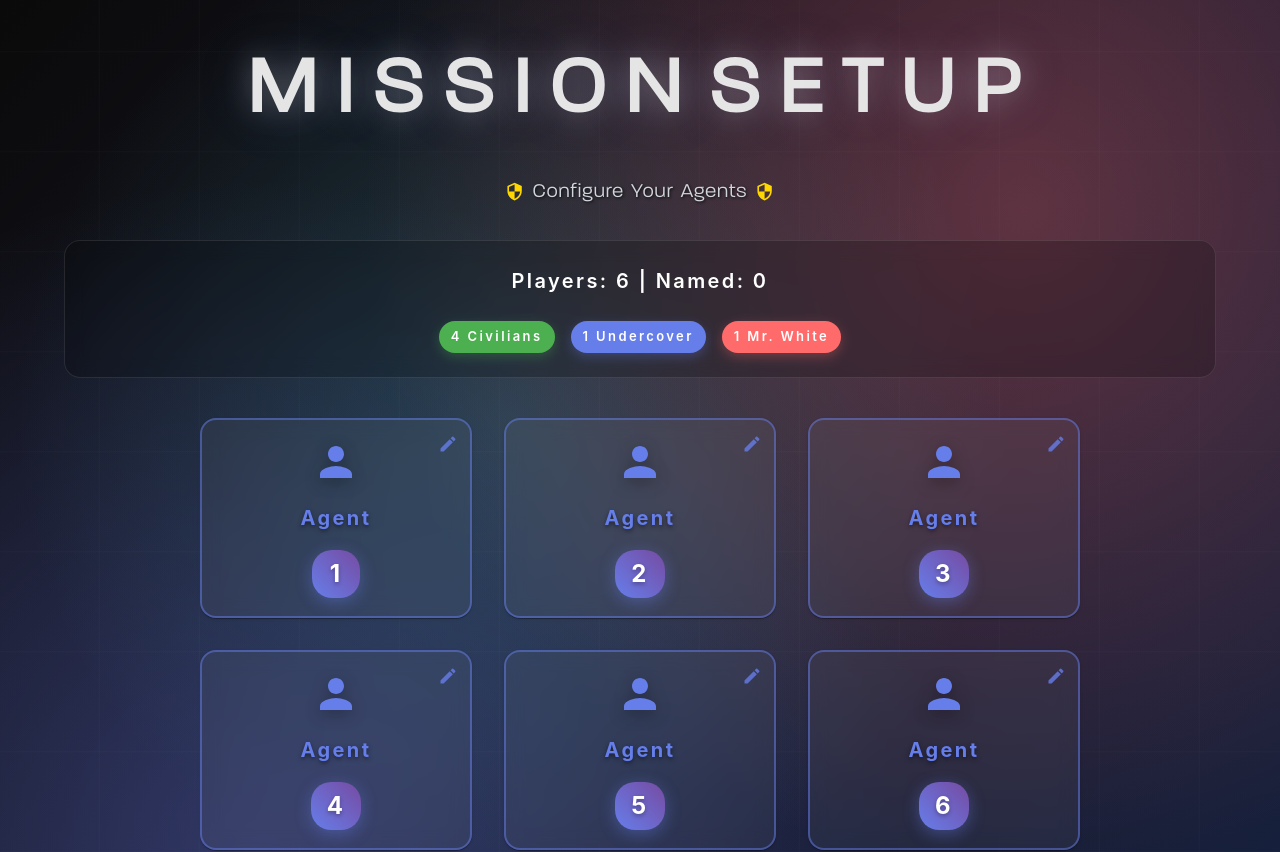
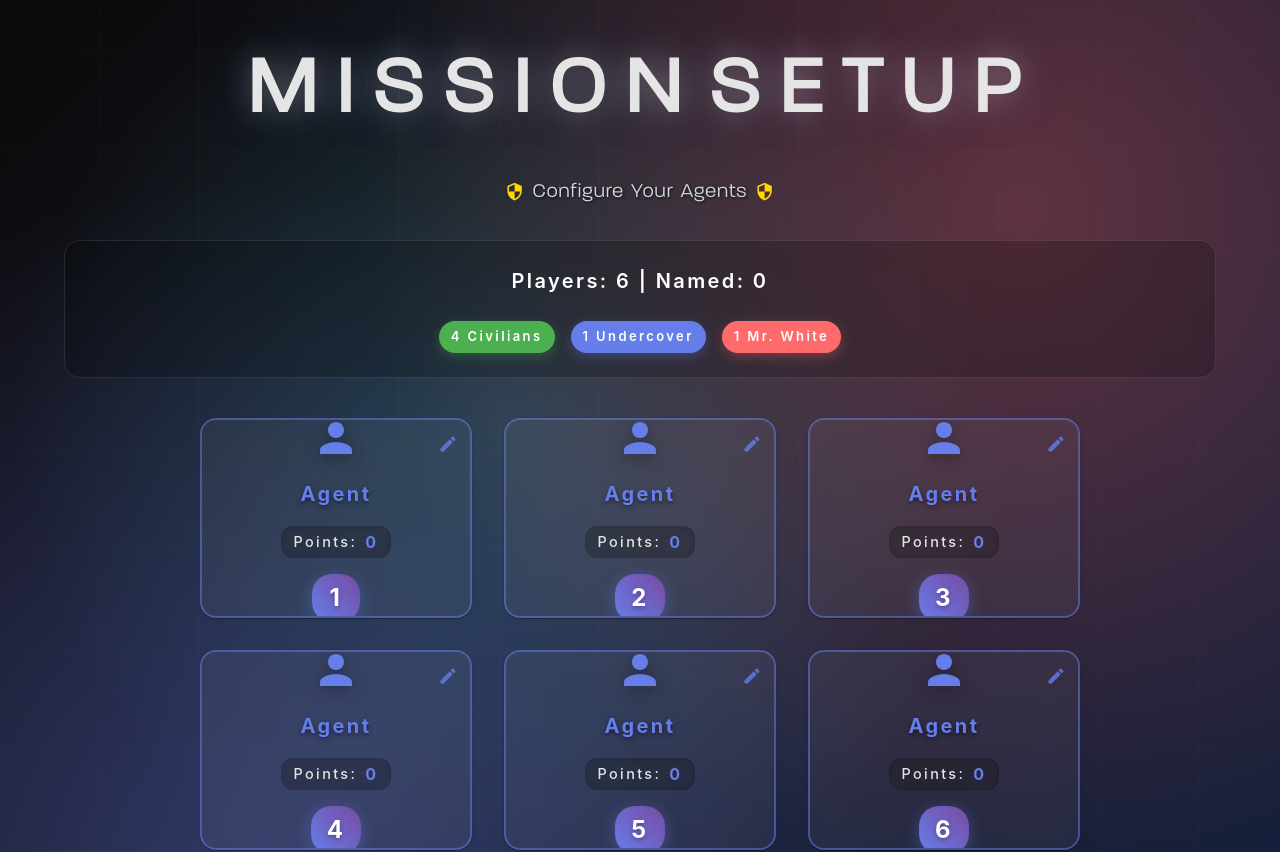
Before and after one commit to coutaditya/undercover-game, a React (Vite) app: page /game in a window 1280 px wide. Shown: the top 852 px of the page. Built offline with nearby package versions, Linux system fonts and the light colour scheme.

Commit message:
add points display on card and eliminated cards UI changes

```diff
--- a/src/components/Card.tsx
+++ b/src/components/Card.tsx
@@ -1,23 +1,25 @@
-"use client"
-
 import { Card, CardContent, Typography, Box, Chip } from "@mui/material"
-import { Person, Edit, Visibility } from "@mui/icons-material"
+import { Person, Edit, Visibility, Close } from "@mui/icons-material"
 import { useState } from "react"
 
 interface GameCardProps {
   playerNumber: number
   playerName?: string
   orderedPlayerNumber?: number
+  points: number
+  isEliminated: boolean
   onClick: (playerNumber: number) => void
   gameStarted: boolean
   isFirst?: boolean
 }
 
-export default function GameCard({ playerNumber, playerName, orderedPlayerNumber, onClick, gameStarted = false, isFirst = false }: GameCardProps) {
+export default function GameCard({ playerNumber, playerName, orderedPlayerNumber, points, isEliminated, onClick, gameStarted = false, isFirst = false }: GameCardProps) {
   const [isHovered, setIsHovered] = useState(false)
 
   const handleClick = () => {
-    onClick(playerNumber)
+    if (!isEliminated) {
+        onClick(playerNumber)
+    }
   }
 
   const getCardColors = (hover: boolean = false) => {
@@ -54,10 +56,23 @@ export default function GameCard({ playerNumber, playerName, orderedPlayerNumber
       shadowColor: "rgba(76, 175, 80, 0.4)",
     }
 
+    const greyTheme = {
+        background: "rgba(255,255,255,0.1)",
+        border: "2px solid rgba(255, 255, 255, 0.3)",
+        hoverBorder: "2px solid rgba(255, 255, 255, 0.5)",
+        hoverShadow: "0 12px 32px rgba(255, 255, 255, 0.2)",
+        iconColor: "#888",
+        textColor: "#888",
+        gradientBg: "linear-gradient(45deg, #888, #aaa)",
+        shadowColor: "rgba(136, 136, 136, 0.4)",
+    }
+
     if (hover && gameStarted) {
       return redTheme
     } else if (playerName && !gameStarted) {
       return greenTheme
+    } else if (isEliminated) {
+        return greyTheme
     } else {
       return baseTheme
     }
@@ -80,7 +95,7 @@ export default function GameCard({ playerNumber, playerName, orderedPlayerNumber
         border: colors.border,
         borderRadius: "16px",
         transition: "all 0.3s ease-in-out",
-        cursor: "pointer",
+        cursor: isEliminated ? "not-allowed" : "pointer",
         position: "relative",
         "&:hover": {
           transform: "translateY(-8px)",
@@ -202,6 +217,42 @@ export default function GameCard({ playerNumber, playerName, orderedPlayerNumber
           </Typography>
         )}
 
+        {/* Points Display */}
+        <Box
+          sx={{
+            display: "flex",
+            alignItems: "center",
+            gap: 1,
+            background: "rgba(0,0,0,0.3)",
+            padding: "4px 12px",
+            borderRadius: "12px",
+            backdropFilter: "blur(5px)",
+          }}
+        >
+          <Typography
+            variant="body2"
+            sx={{
+              color: isEliminated ? "#888" : "#e5e5e5",
+              fontFamily: "'Inter', sans-serif",
+              fontWeight: 500,
+              fontSize: "0.9rem",
+            }}
+          >
+            Points:
+          </Typography>
+          <Typography
+            variant="body1"
+            sx={{
+              color: isEliminated ? "#888" : playerName ? "#4caf50" : "#667eea",
+              fontFamily: "'Inter', sans-serif",
+              fontWeight: "bold",
+              fontSize: "1rem",
+            }}
+          >
+            {points}
+          </Typography>
+        </Box>
+
         {/* Player Number */}
         <Typography
           variant="h5"
--- a/src/pages/Gamepage.tsx
+++ b/src/pages/Gamepage.tsx
@@ -1,5 +1,3 @@
-"use client"
-
 import { useState, useEffect } from "react"
 import { useNavigate } from "react-router-dom"
 
@@ -25,9 +23,12 @@ interface GamePageProps {
 
 interface PlayerData {
     playerNumber: number
+    playerName: string
     role: PlayerRole
     word: string
+    points: number
     isFirst?: boolean
+    isEliminated: boolean
 }
 
 const darkTheme = createTheme({
@@ -55,26 +56,28 @@ const darkTheme = createTheme({
 export function Gamepage({ totalPlayers, numberOfUndercover, numberOfMrWhite }: GamePageProps) {
   const numberOfCivilians = totalPlayers - (numberOfUndercover + numberOfMrWhite)
   const navigate = useNavigate()
-  const [playerNames, setPlayerNames] = useState<Map<number, string>>(new Map())
+  const [updatedPlayerNamesCount, setUpdatedPlayerNamesCount] = useState(0)
   const [playerRoles, setPlayerRoles] = useState<Map<number, PlayerData>>(new Map())
-  const [_, setSelectedWordPair] = useState<WordPair | null>(null)
   const [modalOpen, setModalOpen] = useState(false)
   const [selectedPlayer, setSelectedPlayer] = useState<number | null>(null)
   const [gameStarted, setGameStarted] = useState(false)
   const [orderedPlayerNumbers, setOrderedPlayerNumbers] = useState<number[]>([])
 
 
-  // Scroll to top when component mounts and initialize game
+  // Initialize game on mount (includes points reset)
   useEffect(() => {
-    initializeGame()
+    initializeGameWithPoints()
     window.scrollTo(0, 0)
-  }, [])
+  }, []) // Only run on mount
 
-  const initializeGame = () => {
+  const initializeGameWithPoints = () => {
+    assignRolesAndWords()
+  }
+
+  const assignRolesAndWords = () => {
     // Select a random word pair
     const randomIndex = Math.floor(Math.random() * WORD_PAIRS.length)
     const wordPair = WORD_PAIRS[randomIndex] || null
-    setSelectedWordPair(wordPair)
 
     // Create array of roles
     const roles: PlayerRole[] = []
@@ -123,6 +126,9 @@ export function Gamepage({ totalPlayers, numberOfUndercover, numberOfMrWhite }:
         playerNumber,
         role: role || CIVILIAN_ROLE,
         word,
+        playerName: playerRoles.get(playerNumber)?.playerName || "",
+        points: playerRoles.get(playerNumber)?.points ?? 0,
+        isEliminated: false,
       })
     }
 
@@ -130,6 +136,12 @@ export function Gamepage({ totalPlayers, numberOfUndercover, numberOfMrWhite }:
   }
 
   const handleCardClick = (playerNumber: number) => {
+    const playerData = playerRoles.get(playerNumber)
+    // Don't allow clicking on eliminated players
+    if (playerData?.isEliminated) {
+      return
+    }
+
     setSelectedPlayer(playerNumber)
     setModalOpen(true)
   }
@@ -140,9 +152,17 @@ export function Gamepage({ totalPlayers, numberOfUndercover, numberOfMrWhite }:
   }
 
   const handleSavePlayerName = (playerNumber: number, playerName: string) => {
-    setPlayerNames((prev) => {
+    setPlayerRoles((prev) => {
       const newMap = new Map(prev)
-      newMap.set(playerNumber, playerName)
+      const playerData = newMap.get(playerNumber)
+      if (playerData) {
+        if (!playerData.playerName) {
+          setUpdatedPlayerNamesCount((prevCount) => prevCount + 1)
+        }
+
+        playerData.playerName = playerName
+        newMap.set(playerNumber, playerData)
+      }
       return newMap
     })
   }
@@ -190,29 +210,27 @@ export function Gamepage({ totalPlayers, numberOfUndercover, numberOfMrWhite }:
     for (let i = 0; i < playerList.length; i++) {
       const originalPlayerNumber = playerList[i]
       const orderedNumber = gameStarted ? i + 1 : originalPlayerNumber
+      const playerNumber = playerRoles.get(i + 1)?.playerNumber || i + 1
 
       cards.push(
-        <Box key={`player-${originalPlayerNumber}`} sx={{ width: { xs: '100%', sm: '50%', md: '33.33%', lg: '25%' }, p: 1 }}>
+        <Box key={`player-${playerNumber}`} sx={{ width: { xs: '100%', sm: '50%', md: '33.33%', lg: '25%' }, p: 1 }}>
           <GameCard
-            playerNumber={originalPlayerNumber || 0 }
+            playerNumber={playerNumber}
             orderedPlayerNumber={orderedNumber}
-            playerName={playerNames.get(originalPlayerNumber || 0)}
+            playerName={playerRoles.get(playerNumber)?.playerName || ""}
             onClick={handleCardClick}
             gameStarted={gameStarted}
             isFirst={gameStarted && i === 0}
+            points={playerRoles.get(playerNumber)?.points || 0}
+            isEliminated={playerRoles.get(playerNumber)?.isEliminated || false}
           />
         </Box>
         )
       }
-
     return cards
   }
 
-  const getNamedPlayersCount = () => {
-    return playerNames.size
-  }
-
-  const allPlayersNamed = getNamedPlayersCount() === totalPlayers
+  const allPlayersNamed = updatedPlayerNamesCount === totalPlayers
 
   const getSelectedPlayerData = (): PlayerData | null => {
     if (!selectedPlayer) return null
@@ -285,7 +303,7 @@ export function Gamepage({ totalPlayers, numberOfUndercover, numberOfMrWhite }:
                   mb: 3, // margin bottom (24px)
                 }}
               >
-                Players: {totalPlayers} | Named: {getNamedPlayersCount()}
+                Players: {totalPlayers} | Named: {updatedPlayerNamesCount}
               </Typography>
 
               <Box className="flex justify-center gap-4 flex-wrap">
@@ -427,7 +445,7 @@ export function Gamepage({ totalPlayers, numberOfUndercover, numberOfMrWhite }:
             <PlayerNameModal
                 open={modalOpen}
                 playerNumber={selectedPlayer || 0}
-              currentName={selectedPlayer ? playerNames.get(selectedPlayer) || "" : ""}
+                currentName={selectedPlayer ? playerRoles.get(selectedPlayer)?.playerName || "" : ""}
                 setModalOpen={setModalOpen}
                 playerData={getSelectedPlayerData()}
                 onClose={handleModalClose}
```
Lines whose indentation alone changed are shown as unchanged.
